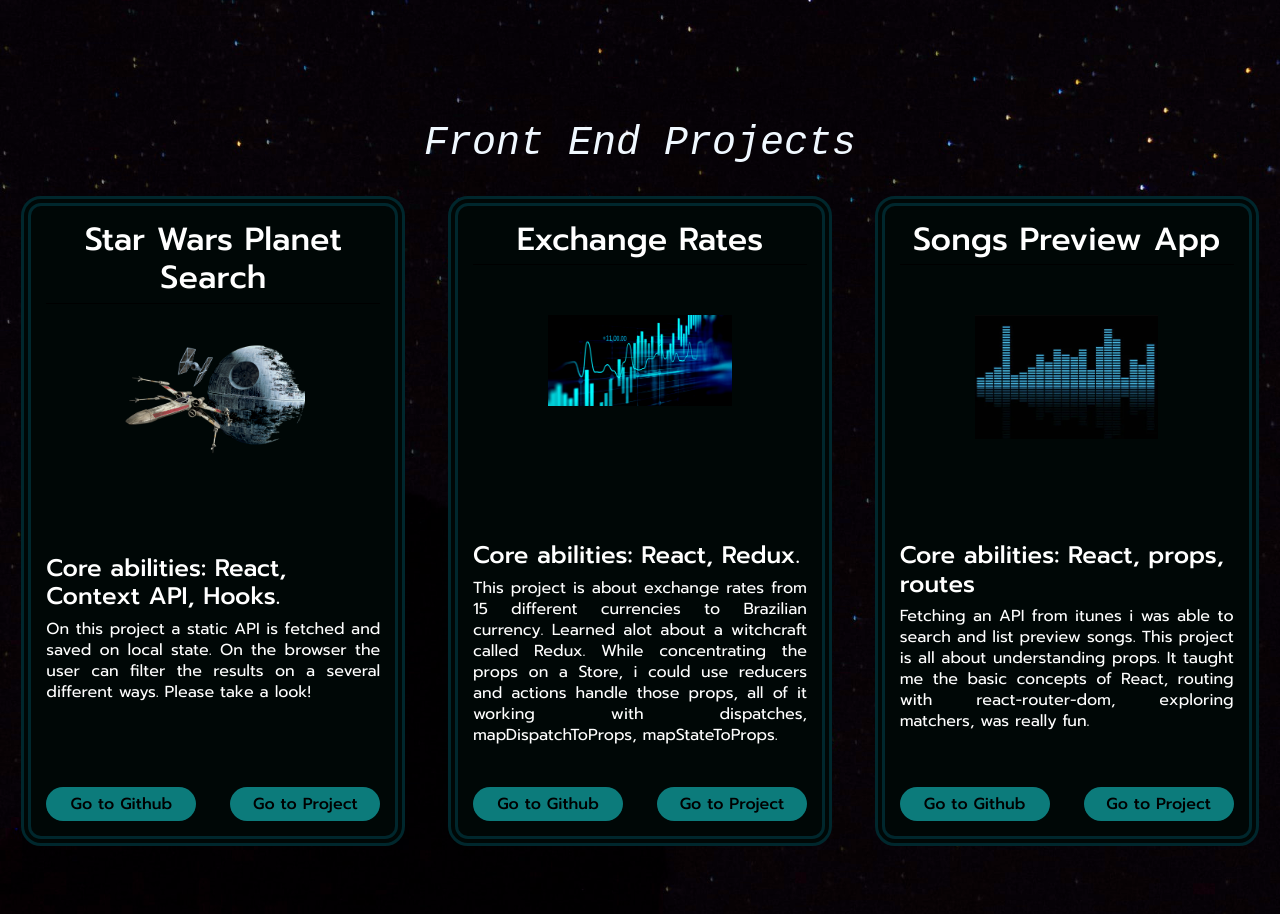
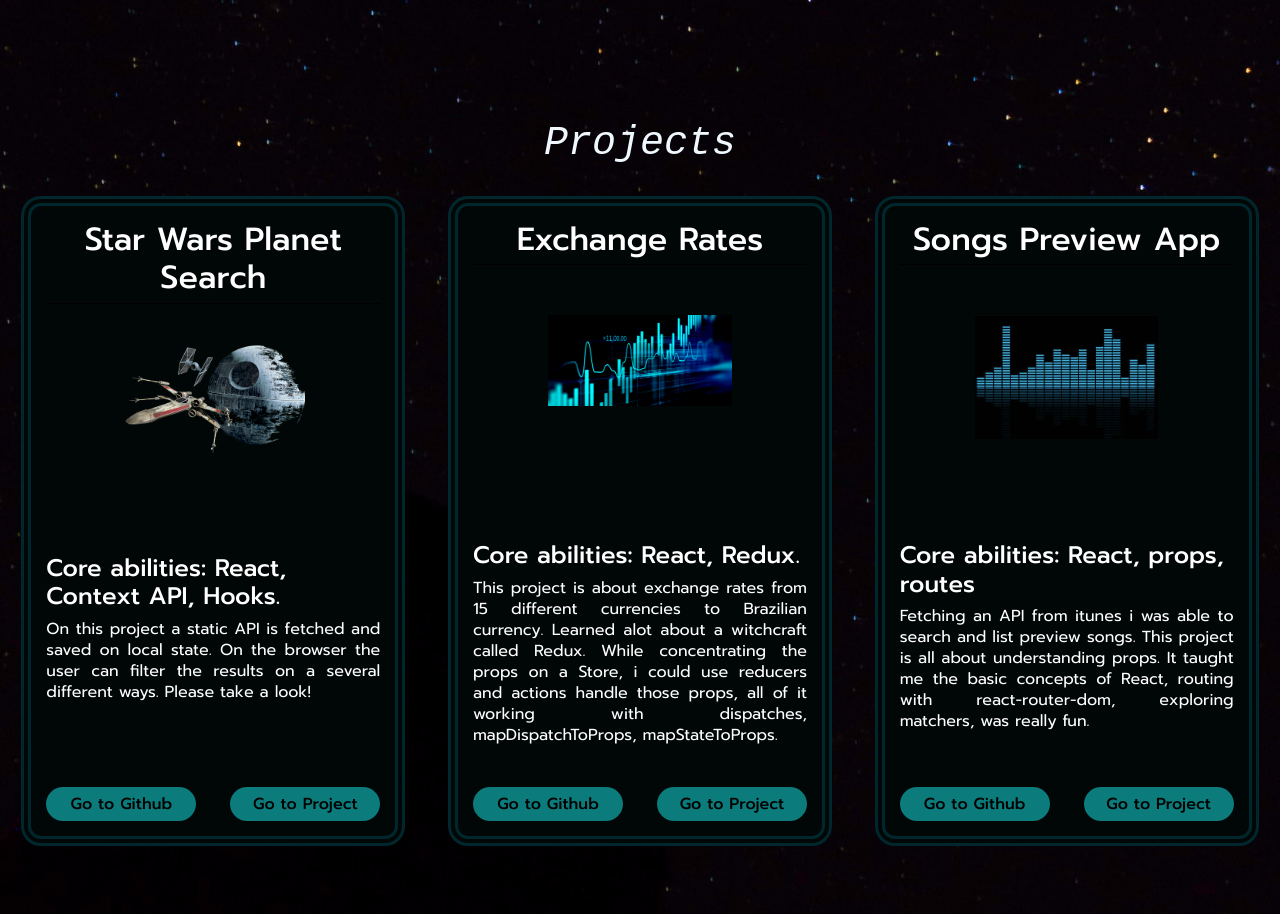
Before and after one commit to Leandro-Hespanhol/leandro-hespanhol.github.io, a React (Create React App) app: page / in a window 1280 px wide. Shown: the part 840-1754 px from the top of the page. Built offline with nearby package versions, Linux system fonts and the light colour scheme.

Commit message:
projects

```diff
--- a/src/pages/ProjectsFront.jsx
+++ b/src/pages/ProjectsFront.jsx
@@ -5,7 +5,7 @@ import './ProjectsFront.css';
 export default function Projects() {
   return (
     <div id="front-projects-page">
-      <h1 className="projects-title">Front End Projects</h1>
+      <h1 className="projects-title">Projects</h1>
       <div className="window-div">
         {reactProjects.map(
           ({ name, abilities, image, description, link, projectLink }) => (
```
